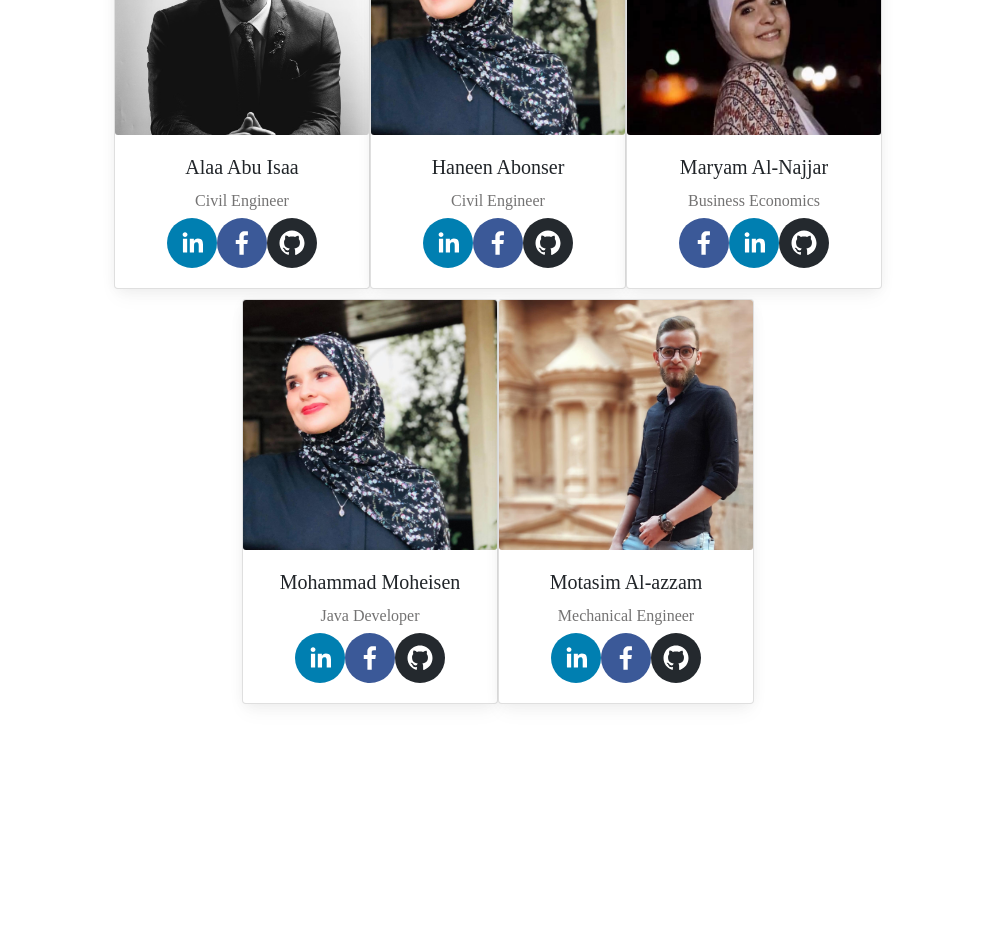
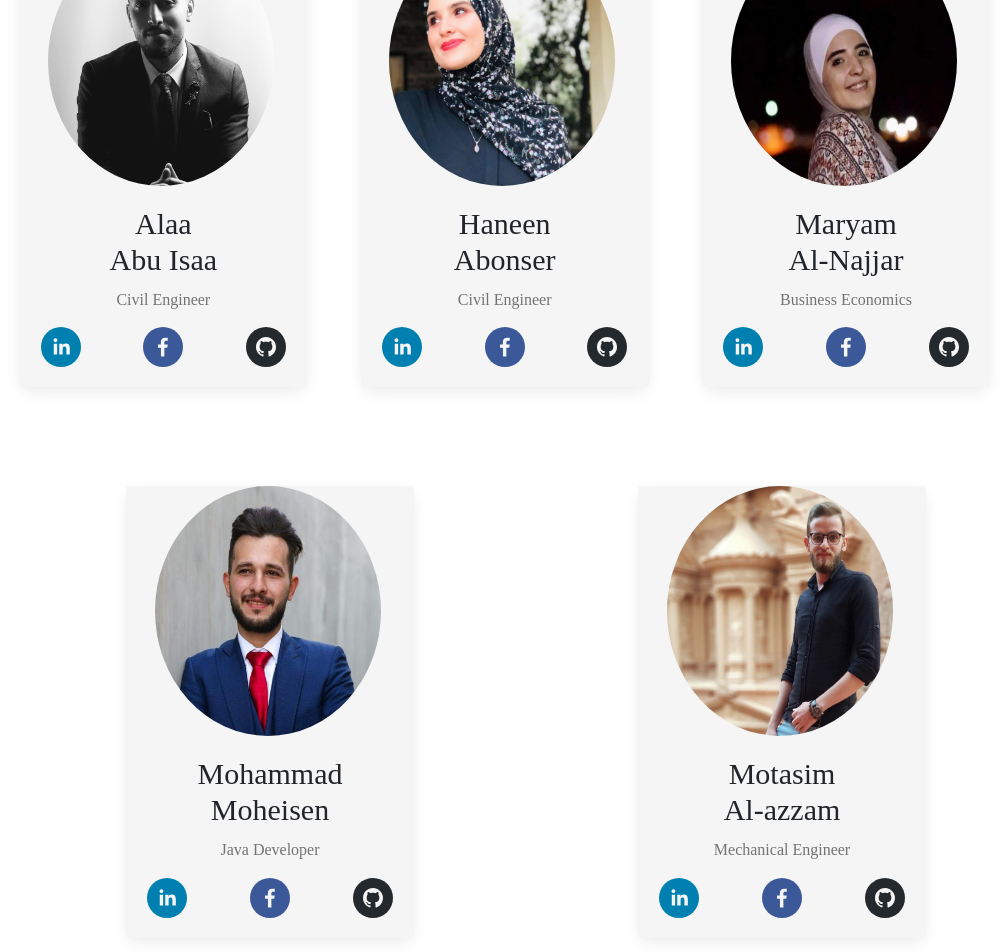
Before and after one commit to En-crypto/Forex-Hub-front, a React (Create React App) app: page /about in a window 1280 px wide. Shown: the part 620-1572 px from the top of the page, without its empty margins (142-1150 px from the left). Built offline with nearby package versions, Linux system fonts and the light colour scheme; a web font is replaced by a local one.

Commit message:
about us and feedback

```diff
--- a/src/AboutUs.js
+++ b/src/AboutUs.js
@@ -1,12 +1,15 @@
 import React from 'react';
 import 'bootstrap/dist/css/bootstrap.min.css';
-import {Card,Jumbotron,Container} from 'react-bootstrap';
+import { Card, Jumbotron, Container } from 'react-bootstrap';
 import HaneenImg from './img/haneen.jpeg';
 import MotasimImg from './img/motasim.png';
 import AlaaImg from './img/Alaa.jpeg';
 import MaryamImg from './img/maryam.jpeg';
-import './css/App.css';
+import MohammedImg from './img/mohammed.jpg';
+// import './css/App.css';
+import './css/AboutUs.css';
 import { SocialIcon } from 'react-social-icons';
+import { Row, Col } from 'react-bootstrap';
 
 
 class AboutUs extends React.Component {
@@ -17,82 +20,219 @@ class AboutUs extends React.Component {
                     <Jumbotron fluid id="team-intro">
                         <Container>
                             <h1>Meet Our Team</h1>
-                        <p>
-                            This is a modified jumbotron that occupies the entire horizontal space of
-                            its parent.
+                            <p id='para'>
+                            we are a sincere company with a straightforward vision . we believe that there is an amazing amount to be learned by working in the "real world" web production environment,alongside other like minded teens .<br></br>
+                            <br></br>
+with this in mind we began to gather people together in 2021 ,from there the group quickly expanded to 5 members and we decided upon the name "ForxHuB" after a slow start we found five solid dedicated members who are in group today.
                         </p>
                         </Container>
                     </Jumbotron>
                 </div>
+
                 <div id='img-cards1'>
                     <Card className='img-card' style={{ width: '18rem' }}>
+                        <Row   >
+
                             <Card.Img variant="top" src={AlaaImg} alt="AlaaImg" className="card-img" />
+
+                        </Row>
+
+                        <Row className='nameR'>
+
                             <Card.Body>
-                            <Card.Title>Alaa Abu Isaa</Card.Title>
-                            <Card.Text>
-                                <h6>Civil Engineer</h6>
-                                <SocialIcon id='social-icon' url="https://www.linkedin.com/in/alaa-abu-issa-53a211172/" />
-                                <SocialIcon className='social-icon' url="https://www.facebook.com/alaaabuissa" />
-                                <SocialIcon className='social-icon' network="github" url="https://github.com/Alaa-AbuIssa" />
-                            </Card.Text>
-                        </Card.Body>
-                    </Card>
 
 
-                    <Card className='img-card' style={{ width: '18rem' }}>
-                        <Card.Img variant="top" src={HaneenImg} alt="haneenImg" className="card-img" />
-                        <Card.Body>
-                            <Card.Title>Haneen Abonser</Card.Title>
+                                <Card.Title className='name'>Alaa <br></br> Abu Isaa</Card.Title>
+
                                 <Card.Text>
+                                    <Row>
+
                                         <h6>Civil Engineer</h6>
-                                <SocialIcon url="https://linkedin.com/in/haneen-abonser" />
-                                <SocialIcon url="https://web.facebook.com/haneen.abonser" />
-                                <SocialIcon network="github" url="https://github.com/Haneenabonser" />
+                                    </Row>
+
+                                    <Row>
+
+                                        <Col style={{ border: 'none' }}>
+                                            <SocialIcon className='social-icon' style={{ height: 40, width: 40 }} url="https://www.linkedin.com/in/alaa-abu-issa-53a211172/" />
+                                        </Col>
+                                        <Col style={{ border: 'none' }}>
+                                            <SocialIcon className='social-icon' style={{ height: 40, width: 40 }} url="https://www.facebook.com/alaaabuissa" />
+                                        </Col>
+                                        <Col style={{ border: 'none' }}>
+                                            <SocialIcon className='social-icon' style={{ height: 40, width: 40 }} network="github" url="https://github.com/Haneenabonser" />
+                                        </Col>
+
+
+                                    </Row>
                                 </Card.Text>
+
                             </Card.Body>
+                        </Row>
                     </Card>
 
                     <Card className='img-card' style={{ width: '18rem' }}>
+                        <Row   >
+
+                            <Card.Img variant="top" src={HaneenImg} alt="haneenImg" className="card-img" />
+
+                        </Row>
+
+                        <Row className='nameR'>
+
+                            <Card.Body>
+
+
+                                <Card.Title className='name'>Haneen <br></br> Abonser</Card.Title>
+
+                                <Card.Text>
+                                    <Row>
+
+                                        <h6>Civil Engineer</h6>
+                                    </Row>
+
+                                    <Row>
+
+                                        <Col style={{ border: 'none' }}>
+                                            <SocialIcon className='social-icon' style={{ height: 40, width: 40 }} url="https://linkedin.com/in/haneen-abonser" />
+                                        </Col>
+                                        <Col style={{ border: 'none' }}>
+                                            <SocialIcon className='social-icon' style={{ height: 40, width: 40 }} url="https://web.facebook.com/haneen.abonser" />
+                                        </Col>
+                                        <Col style={{ border: 'none' }}>
+                                            <SocialIcon className='social-icon' style={{ height: 40, width: 40 }} network="github" url="https://github.com/Alaa-AbuIssa" />
+                                        </Col>
+
+
+                                    </Row>
+                                </Card.Text>
+
+                            </Card.Body>
+                        </Row>
+                    </Card>
+
+                    <Card className='img-card' style={{ width: '18rem' }}>
+                        <Row   >
+
                             <Card.Img variant="top" src={MaryamImg} alt="MaryamImg" className="card-img" />
+
+                        </Row>
+
+                        <Row className='nameR'>
+
                             <Card.Body>
-                            <Card.Title>Maryam Al-Najjar</Card.Title>
+
+
+                                <Card.Title className='name'>Maryam <br></br> Al-Najjar</Card.Title>
+
                                 <Card.Text>
+                                    <Row>
+
                                         <h6>Business Economics</h6>
-                                <SocialIcon url="https://www.facebook.com/mariam.alnajjar.142" />
-                                <SocialIcon url="https://www.linkedin.com/in/maryam-najjar-112a98161" />
-                                <SocialIcon network="github" url="https://github.com/Maryam-n98" />
+                                    </Row>
+
+                                    <Row>
+
+                                        <Col style={{ border: 'none' }}>
+                                            <SocialIcon className='social-icon' style={{ height: 40, width: 40 }} url="https://www.linkedin.com/in/maryam-najjar-112a98161 " />
+                                        </Col>
+                                        <Col style={{ border: 'none' }}>
+                                            <SocialIcon className='social-icon' style={{ height: 40, width: 40 }} url="https://www.facebook.com/mariam.alnajjar.142" />
+                                        </Col>
+                                        <Col style={{ border: 'none' }}>
+                                            <SocialIcon className='social-icon' style={{ height: 40, width: 40 }} network="github" url="https://github.com/Maryam-n98" />
+                                        </Col>
+
+
+                                    </Row>
                                 </Card.Text>
+
                             </Card.Body>
+                        </Row>
+                    </Card>
+
+                </div>
+
+                <div id='img-cards2'>
+                    <Card className='img-card' style={{ width: '18rem' }}>
+                        <Row   >
+
+                            <Card.Img variant="top" src={MohammedImg} alt="AlaaImg" className="card-img" />
+
+                        </Row>
+
+                        <Row className='nameR'>
+
+                            <Card.Body>
+
+
+                                <Card.Title className='name'>Mohammad <br></br> Moheisen</Card.Title>
+
+                                <Card.Text>
+                                    <Row>
+
+                                        <h6>Java Developer</h6>
+                                    </Row>
+
+                                    <Row>
+
+                                        <Col style={{ border: 'none' }}>
+                                            <SocialIcon className='social-icon' style={{ height: 40, width: 40 }} url="https://www.linkedin.com/in/alaa-abu-issa-53a211172/" />
+                                        </Col>
+                                        <Col style={{ border: 'none' }}>
+                                            <SocialIcon className='social-icon' style={{ height: 40, width: 40 }} url="https://www.facebook.com/alaaabuissa" />
+                                        </Col>
+                                        <Col style={{ border: 'none' }}>
+                                            <SocialIcon className='social-icon' style={{ height: 40, width: 40 }} network="github" url="https://github.com/mmohiesen96" />
+                                        </Col>
+
+
+                                    </Row>
+                                </Card.Text>
+
+                            </Card.Body>
+                        </Row>
+                    </Card>
+
+                    <Card className='img-card' style={{ width: '18rem' }}>
+                        <Row   >
+
+                            <Card.Img variant="top" src={MotasimImg} alt="MotasimImg" className="card-img" />
+
+                        </Row>
+
+                        <Row className='nameR'>
+
+                            <Card.Body>
+
+
+                                <Card.Title className='name'>Motasim <br></br> Al-azzam</Card.Title>
+
+                                <Card.Text>
+                                    <Row>
+
+                                        <h6>Mechanical Engineer</h6>
+                                    </Row>
+
+                                    <Row>
+
+                                        <Col style={{ border: 'none' }}>
+                                            <SocialIcon className='social-icon' style={{ height: 40, width: 40 }} url="https://www.linkedin.com/in/mo-tasim-al-azzam-3543b51a2/" />
+                                        </Col>
+                                        <Col style={{ border: 'none' }}>
+                                            <SocialIcon className='social-icon' style={{ height: 40, width: 40 }} url="https://web.facebook.com/profile.php?id=100003494264820" />
+                                        </Col>
+                                        <Col style={{ border: 'none' }}>
+                                            <SocialIcon className='social-icon' style={{ height: 40, width: 40 }} network="github" url="https://github.com/motasimalazzam" />
+                                        </Col>
+
+
+                                    </Row>
+                                </Card.Text>
+
+                            </Card.Body>
+                        </Row>
                     </Card>
                 </div>
-                <div id='img-cards2'>
-                    <Card className='img-card' style={{ width: '18rem' }}>
-                        <Card.Img variant="top" src={HaneenImg} alt="haneenImg" className="card-img" />
-                        <Card.Body>
-                            <Card.Title>Mohammad Moheisen</Card.Title>
-                            <Card.Text>
-                                <h6>Java Developer</h6>
-                                <SocialIcon url="https://linkedin.com/in/haneen-abonser" />
-                                <SocialIcon url="https://web.facebook.com/haneen.abonser" />
-                                <SocialIcon network="github" url="https://github.com/Haneenabonser" />
-                            </Card.Text>
-                        </Card.Body>
-                    </Card>
-                    <Card className='img-card' style={{ width: '18rem' }}>
-                        <Card.Img variant="top" src={MotasimImg} alt="MotasimImg" className="card-img" />
-                        <Card.Body>
-                            <Card.Title>Motasim Al-azzam</Card.Title>
-                            <Card.Text>
-                                <h6>Mechanical Engineer</h6>
-                                <SocialIcon url="https://www.linkedin.com/in/mo-tasim-al-azzam-3543b51a2/" />
-                                <SocialIcon url="https://web.facebook.com/profile.php?id=100003494264820" />
-                                <SocialIcon network="github" url="https://github.com/motasimalazzam" />
-                            </Card.Text>
-                        </Card.Body>
-                    </Card>
-                </div>
-
-
             </div>
 
 
--- a/src/components/Feeder.js
+++ b/src/components/Feeder.js
@@ -10,7 +10,7 @@ class Feeder extends React.Component {
     constructor(props) {
         super(props);
         this.state = {
-            feeds: []
+            feeds: [],
         }
         this.getFeedBack();
     }
@@ -19,7 +19,7 @@ class Feeder extends React.Component {
         const source = 'http://localhost:3001';
         let userFeed = await axios.get(`${source}/getfeed`);
         this.setState({
-            feeds: userFeed.data
+            feeds: userFeed.data,
         })
         console.log(userFeed.data);
 
@@ -35,7 +35,7 @@ class Feeder extends React.Component {
         let newfeeds = await axios.delete(`${source}/deletefeed/${index}`, { params: userEmail })
 
         this.setState({
-            feeds: newfeeds.data
+            feeds: newfeeds.data,
         })
     }
 
@@ -44,7 +44,10 @@ class Feeder extends React.Component {
             <>
                 <div className='feedback'>
 
-                    <Table striped bordered hover variant="dark">
+
+                    {this.state.feeds.length >0 &&
+
+                    <Table striped bordered hover >
                         <thead style={{ textAlign: "center" }}>
                             <tr>
                                 <th >User Name</th>
@@ -72,6 +75,8 @@ class Feeder extends React.Component {
 
                         </tbody>
                     </Table>
+                    }
+
                 </div>
 
             </>
--- /dev/null
+++ b/src/css/AboutUs.css
@@ -0,0 +1,77 @@
+#img-cards1{
+    display: flex;
+    margin-left: 10%;
+    margin-right: 10%;
+    text-align: center;
+
+}
+
+#img-cards2{
+    display: flex;
+    margin-left: 5%;
+    margin-right: 15%;
+    margin-top: 7%;
+    text-align: center;
+
+}
+
+.img-card{
+    margin-right: 20px;
+    margin-top: 10px;
+    border: 0;
+    background-color:whitesmoke;
+    /* border-top-left-radius:50% ;
+    border-top-right-radius:50%  */
+
+}
+
+
+.card-img{
+
+    border-radius: 50%;
+    text-align: center;
+    width: 250px;
+    height: 250px;
+    margin-right: 80px;
+    margin-left: 10%;
+    transition-duration: 0.4s;
+
+}
+
+.card-img:hover{
+    border-radius:0;
+    width: 310px;
+    height: 300px;
+    margin-left: 1.04%;
+    transition-duration: 0.4s;
+}
+
+/* .nameR{
+    background-color: whitesm;
+} */
+
+.name{
+    font-size: 30px;
+}
+
+.social-icon{
+    margin-top: 10px;
+    transition-duration: 0.4s;
+}
+
+.social-icon:hover{
+    transform: translateX(0px) rotate(360deg) ;
+    transition-duration: 0.4s;
+
+}
+
+.jumb{
+    margin-top: -8%;
+}
+
+#para{
+    text-align: justify;
+    font-weight: bolder;
+    font-size: 17px;
+    padding-top: 15px;
+}
```
Also changed, not shown: src/img/mohammed.jpg (added), 1 other file (tests, documents, lock files or other folders). Lines whose indentation alone changed are shown as unchanged.
